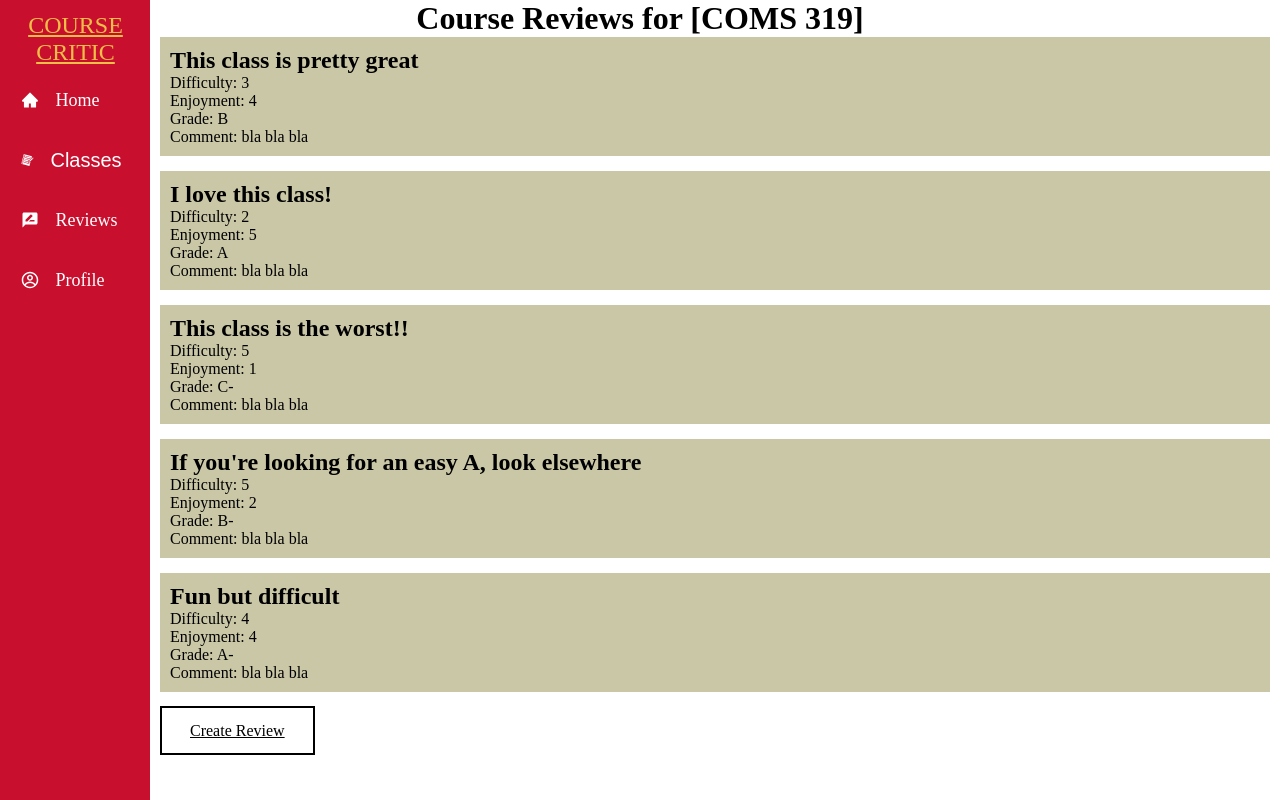
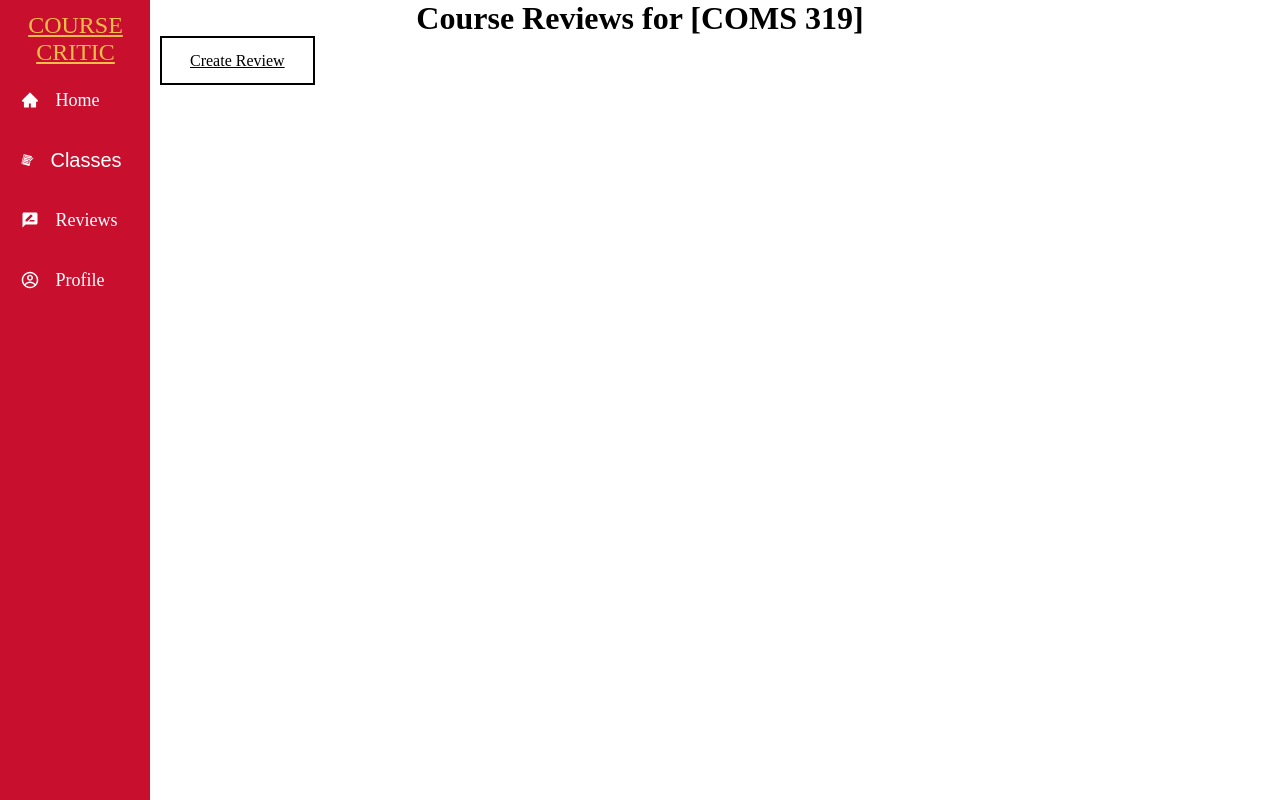
Before and after one commit to Drake-Dodson/course-critic, a React (Create React App) app in the folder 319-course-critic-ui/: page /reviews in a window 1280 px wide. Built offline with nearby package versions, Linux system fonts and the light colour scheme.

Commit message:
StaticBackend and ReviewRepo have been included

```diff
--- a/319-course-critic-ui/src/pages/CourseReviews.js
+++ b/319-course-critic-ui/src/pages/CourseReviews.js
@@ -18,41 +18,7 @@ function CourseReviews() {
                     </h1>
                 </div>
 
-                <div className='review'>
-                    <h2 id="a1">This class is pretty great</h2>
-                    <p>Difficulty: 3</p>
-                    <p>Enjoyment: 4</p>
-                    <p>Grade: B</p>
-                    <p>Comment: bla bla bla</p>
-                </div>
-                <div className='review'>
-                    <h2 id="a2">I love this class!</h2>
-                    <p>Difficulty: 2</p>
-                    <p>Enjoyment: 5</p>
-                    <p>Grade: A</p>
-                    <p>Comment: bla bla bla</p>
-                </div>
-                <div className='review'>
-                    <h2 id="a3">This class is the worst!!</h2>
-                    <p>Difficulty: 5</p>
-                    <p>Enjoyment: 1</p>
-                    <p>Grade: C-</p>
-                    <p>Comment: bla bla bla</p>
-                </div>
-                <div className='review'>
-                    <h2 id="a4">If you're looking for an easy A, look elsewhere</h2>
-                    <p>Difficulty: 5</p>
-                    <p>Enjoyment: 2</p>
-                    <p>Grade: B-</p>
-                    <p>Comment: bla bla bla</p>
-                </div>
-                <div className='review'>
-                    <h2 id="a5">Fun but difficult</h2>
-                    <p>Difficulty: 4</p>
-                    <p>Enjoyment: 4</p>
-                    <p>Grade: A-</p>
-                    <p>Comment: bla bla bla</p>
-                </div>
+
 
                 <div className='review_button'>
                     <Link to="/create_review" className="btn btn-primary">
--- /dev/null
+++ b/319-course-critic-ui/src/repositories/ReviewRepo.js
@@ -0,0 +1,10 @@
+
+export let ReviewRepo = [
+    {
+        title: "This class is pretty great!",
+        difficultyScore: 3,
+        enjoyment: 4,
+        grade: "B",
+        description: "I had such a good time with this class. The assignements were really fun and the teacher was amazing!",
+    }
+]
--- /dev/null
+++ b/319-course-critic-ui/src/repositories/StaticBackend.js
@@ -0,0 +1,32 @@
+import { ReviewRepo } from "./ReviewRepo";
+
+export class StaticBackend{
+    constructor() {
+        let Username = "CourseCriticUsername";
+        let Password = "CourseCriticPasswrod";
+        let Email = "CourseCritic@gmail.com";
+    }
+
+    static addReview(title, difficultyScore, enjoyment, grade, description, classID){
+        let newReview = {
+            title: title,
+            difficultyScore: difficultyScore,
+            enjoyment: enjoyment,
+            grade: grade,
+            description: description,
+            classID: classID
+        }
+
+        ReviewRepo.push(newReview);
+        sessionStorage.setItem("ReviewRepo", JSON.stringify(ReviewRepo));
+    }
+
+    static getClassScore = () => {
+        ReviewRepo = sessionStorage.getItem("ReviewRepo");
+    }
+
+    static logReviewRepo() {
+        sessionStorage.getItem("ReviewRepo");
+        console.log(JSON.stringify(ReviewRepo));
+    }
+}
```
Also changed, not shown: 319-course-critic-ui/src/components/ReviewCard.js (added, +14 -0 lines).
